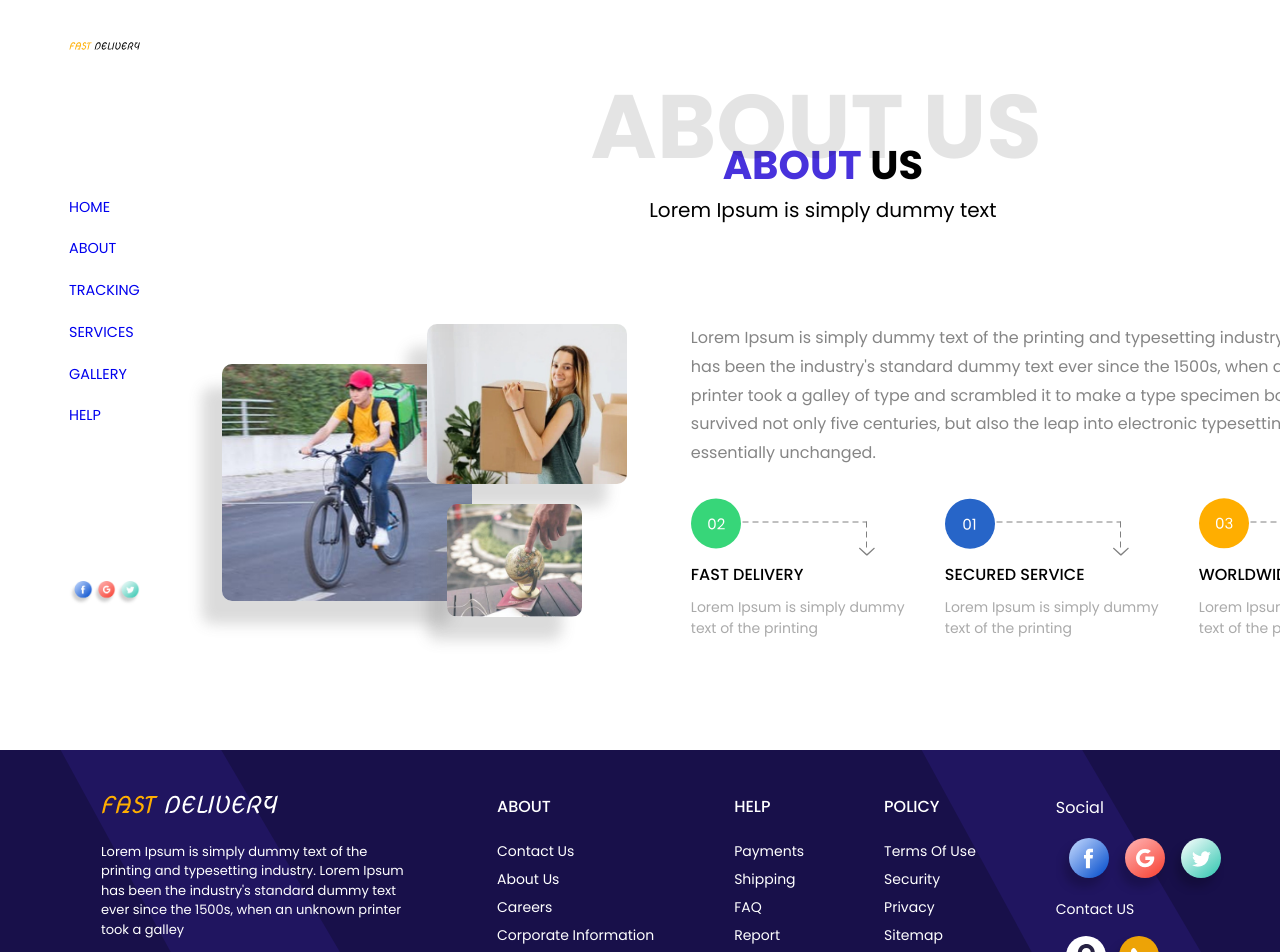
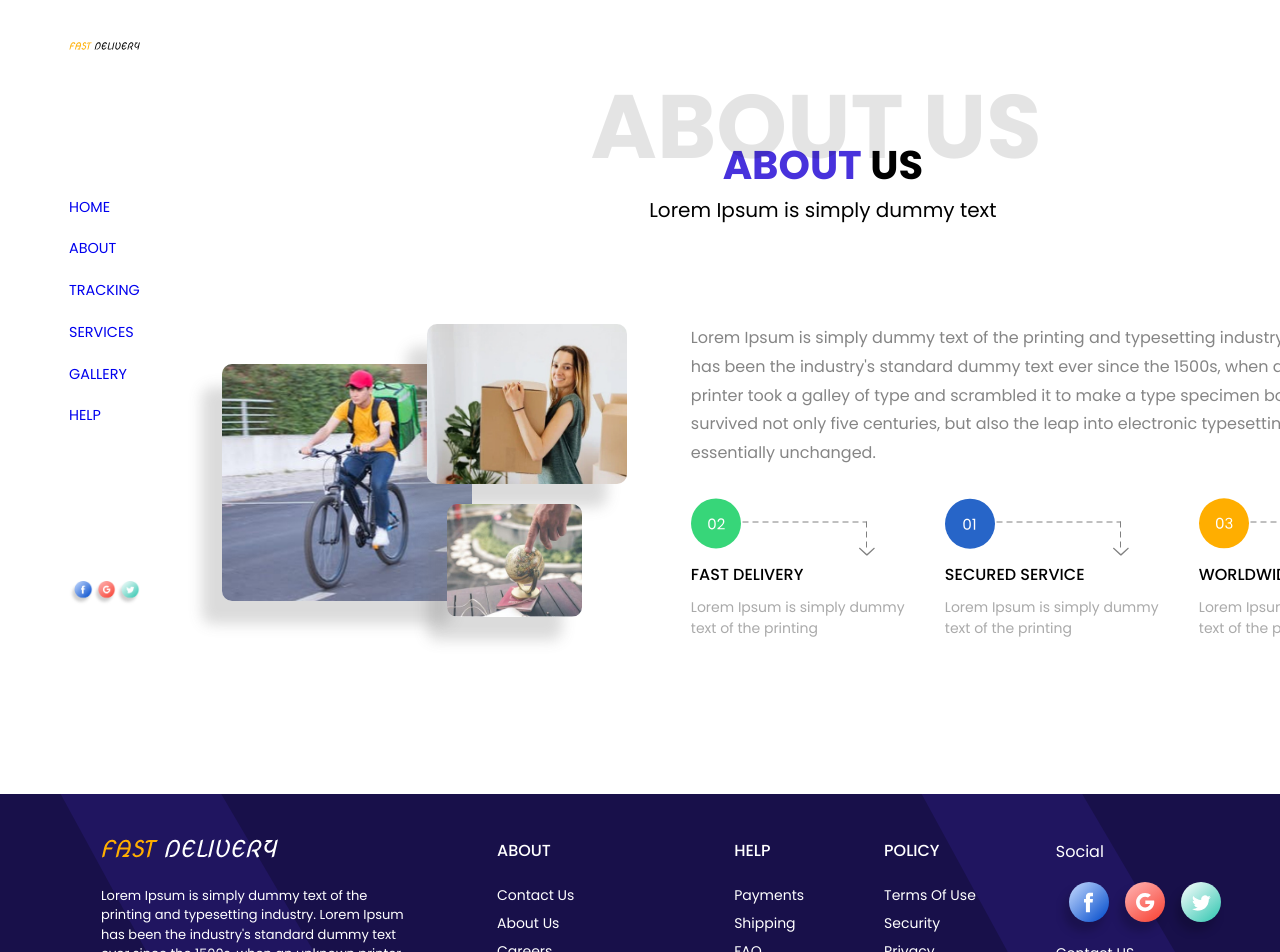
Before and after one commit to tokkaya79/fast-delivery, a React (Create React App) app: page /fast-delivery/about in a window 1280 px wide. Shown: the top 952 px of the page. Built offline with nearby package versions, Linux system fonts and the light colour scheme.

Commit message:
added styles all pages

```diff
--- a/src/components/aboutUs/style.scss
+++ b/src/components/aboutUs/style.scss
@@ -2,7 +2,7 @@
     &__inner{
     position: relative;
     text-align: center;
-    padding: 130px 82px 106px;
+    padding: 130px 82px 0;
     &::before {
         content: 'about us';
         position: absolute;
--- a/src/components/footer/style.scss
+++ b/src/components/footer/style.scss
@@ -1,5 +1,5 @@
 .footer {
-    margin-top: auto;
+    margin-top: 150px;
     color: #fff;
     background-color: #18104a;
     display: block;
--- a/src/components/gallery/style.scss
+++ b/src/components/gallery/style.scss
@@ -1,7 +1,6 @@
 .gallery {
     text-align: center;
-    margin-bottom: 70px;
-
+    margin-top: 50px;
     &__wrapper {
         background-color: #f5f3f9;
         margin: 0 100px;
--- a/src/components/howItWorks/style.scss
+++ b/src/components/howItWorks/style.scss
@@ -1,7 +1,7 @@
 .how-works {
     &__inner {
         display: flex;
-        margin-bottom: 70px;
+        margin-top: 150px;
     }
     &__img-block {
         position: relative;
--- a/src/components/ourServices/style.scss
+++ b/src/components/ourServices/style.scss
@@ -1,7 +1,6 @@
 .our-services {
     &__inner {
         margin-top: 157px;
-        margin-bottom: 150px;
         position: relative;
         &::before {
             content: 'Our Services';
--- a/src/components/slider/style.scss
+++ b/src/components/slider/style.scss
@@ -1,5 +1,5 @@
 .slider {
-    margin: 150px 0;
+    margin-top: 150px;
     &__wrapper {
         margin: 0 auto;
         position: relative;
--- a/src/components/trackProduct/style.scss
+++ b/src/components/trackProduct/style.scss
@@ -1,5 +1,6 @@
 .track-product {
     &__inner {
+        margin-top: 106px;
         padding: 0 5px;
         height: 415px;
         background-image: url('../../assets/images/trackProductBg.webp');
--- a/src/pages/galleryPage/GalleryPage.tsx
+++ b/src/pages/galleryPage/GalleryPage.tsx
@@ -3,13 +3,13 @@ import Gallery from '../../components/gallery/Gallery';
 
 import { images } from '../../components/gallery/images';
 
-
-
 const GalleryPage = () => {
     return (
-        <main className='gallery-page'>
-            <HeaderMenu />
-            <Gallery images={images}/>
+        <main className="gallery-page">
+            <div className="gallery-page__inner">
+                <HeaderMenu />
+                <Gallery images={images} />
+            </div>
         </main>
     );
 };
--- a/src/pages/helpPage/HelpPage.tsx
+++ b/src/pages/helpPage/HelpPage.tsx
@@ -1,11 +1,11 @@
 import HeaderMenu from '../../components/headerMenu/HeaderMenu';
-
 
 const HelpPage = () => {
     return (
-        <main className='help-page'>
-            <HeaderMenu />
-
+        <main className="help-page">
+            <div className="help-page__inner">
+                <HeaderMenu />
+            </div>
         </main>
     );
 };
--- a/src/pages/servicePage/ServicePage.tsx
+++ b/src/pages/servicePage/ServicePage.tsx
@@ -3,13 +3,13 @@ import OurServices from '../../components/ourServices/OurServices';
 
 import { services } from '../../components/ourServices/serviceItem/dateServices';
 
-
-
 const ServicePage = () => {
     return (
-        <main className='service-page'>
-            <HeaderMenu />
-            <OurServices services={services}/>
+        <main className="service-page">
+            <div className="service-page__inner">
+                <HeaderMenu />
+                <OurServices services={services} />
+            </div>
         </main>
     );
 };
--- a/src/pages/trackingPage/TracingPage.tsx
+++ b/src/pages/trackingPage/TracingPage.tsx
@@ -1,14 +1,13 @@
-
 import HeaderMenu from '../../components/headerMenu/HeaderMenu';
 import TrackProduct from '../../components/trackProduct/TrackProduct';
 
-
-
 const TrackingPage = () => {
     return (
-        <main className='tracking-page'>
-            <HeaderMenu />
-            <TrackProduct/>
+        <main className="tracking-page">
+            <div className="tracking-page__inner">
+                <HeaderMenu />
+                <TrackProduct />
+            </div>
         </main>
     );
 };
--- a/src/styles/index.scss
+++ b/src/styles/index.scss
@@ -4,53 +4,53 @@
 // font-family: 'Poppins', sans-serif;
 //font-family: 'Passion One', cursive;
 
-html, body, .App, #root{
+html,
+body,
+.App,
+#root {
     min-height: 100vh;
 }
-body{
+body {
     font-family: 'Poppins', sans-serif;
     background-color: #fff;
 }
-.App{
+.App {
     display: flex;
     flex-direction: column;
 }
-section{
+section {
     display: block;
 }
-
 
 .container {
     width: 1366px;
     margin: 0 auto;
+}
+.about-page__inner, .tracking-page__inner,
+.service-page__inner, .gallery-page__inner, .help-page__inner {
+        width: 90vw;
+        margin: 0 auto;
+        padding: 5px;
+        display: grid;
+        grid-template-columns: 1fr 5fr;
 
 }
-.title{
+.title {
     font-weight: 600;
     font-style: normal;
     color: #000;
     line-height: 1.5;
     & span {
-        color: #4832DC
+        color: #4832dc;
     }
-    &::before{
+    &::before {
         content: '';
     }
 }
 
-.subtitle{
+.subtitle {
     font-weight: 400;
     font-style: normal;
     color: #000;
     line-height: 1.5;
-
 }
-.about-page{
-    &__inner{
-        width: 90vw;
-        margin: 0 auto;
-        padding: 5px;
-    display: grid;
-    grid-template-columns: 1fr 5fr;
-    }
-}
```
